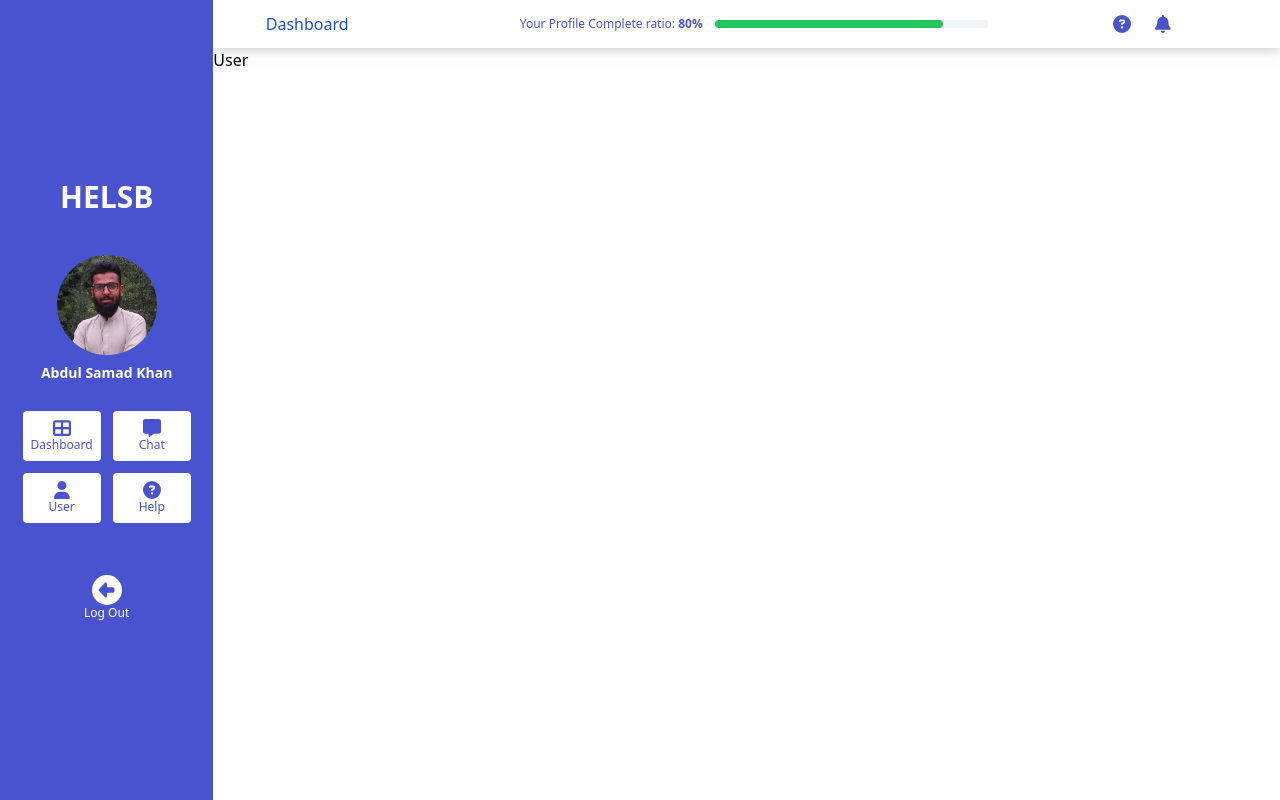
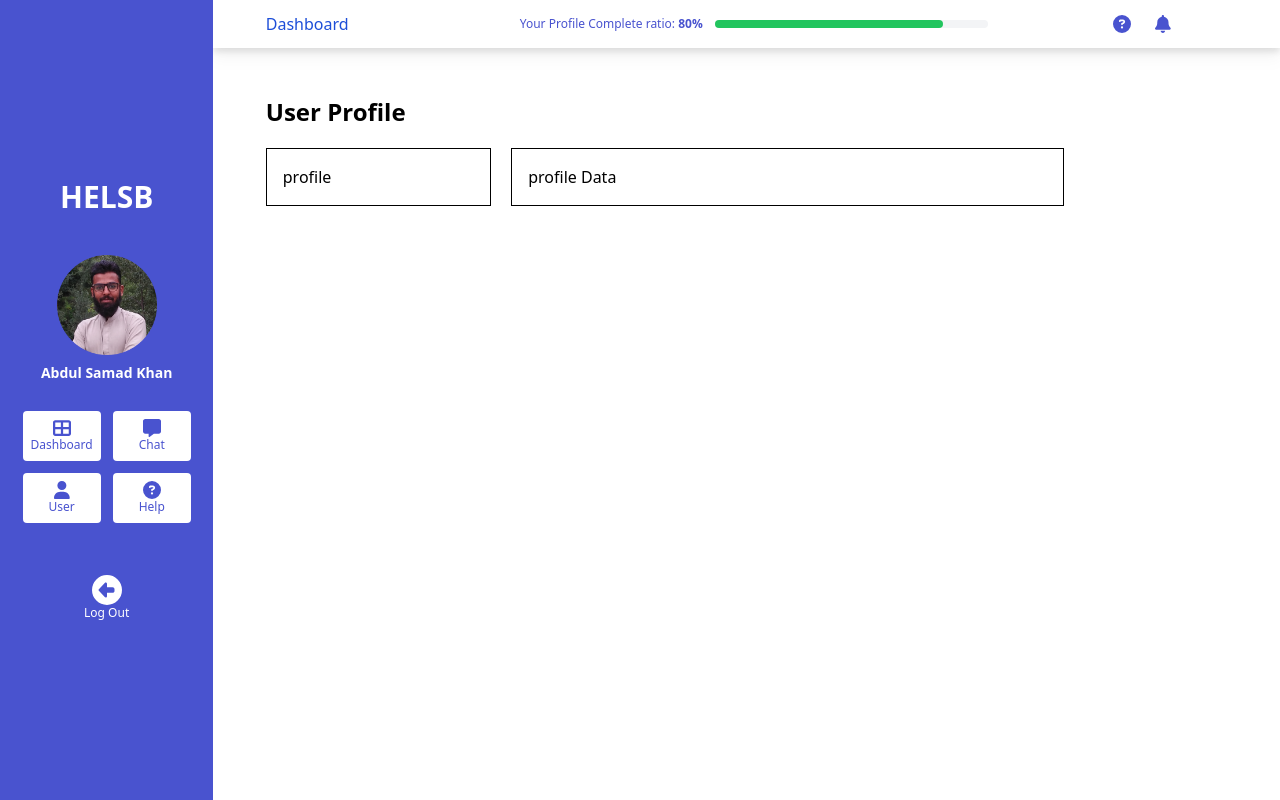
Before and after one commit to AbdulSamad676/Dashboard-in-React, a React (Vite) app: page /user in a window 1280 px wide. Built offline with nearby package versions, Linux system fonts and the light colour scheme.

Commit message:
user profile page is in progress

```diff
--- a/src/pages/Dashboard.jsx
+++ b/src/pages/Dashboard.jsx
@@ -48,7 +48,7 @@ function Dashboard() {
   return (
     <div className='w-11/12 mx-auto mt-10 bg-blue-100  rounded-lg p-2'>
       <div className='loans-row my-5 grid sm:grid-cols-2 lg:grid-cols-3 gap-y-5 sm:gap-y-0 sm:gap-x-5 w-full sm:w-10/12 box-border '>
-				{loanData?.map(item => {
+        {loanData?.map((item) => {
           return <LoansCard key={item.key} data={item} />;
         })}
         {/* <LoansCard textColor={textColor} />
@@ -66,7 +66,7 @@ function Dashboard() {
         </div>
       </div>
       <div className='my-5 grid sm:grid-cols-2 lg:grid-cols-3 gap-y-5 sm:gap-y-0 sm:gap-x-5 w-full md:w-11/12 sm:w-12/12 box-border '>
-				{uniData?.map(item => {
+        {uniData?.map((item) => {
           return <UniCard key={item.key} data={item} />;
         })}
 
--- a/src/pages/User.jsx
+++ b/src/pages/User.jsx
@@ -1,7 +1,21 @@
 import React from 'react';
 
 function User() {
-	return <div>User</div>;
+  return (
+    <div className='w-11/12 mx-auto mt-10 rounded-lg p-2'>
+      <div className='title-row'>
+        <h2 className='text-2xl font-semibold'>User Profile</h2>
+      </div>
+      <div className='profile-row grid grid-cols-12 my-5 gap-x-5'>
+        <div className='profile col-span-3 border border-black p-4'>
+          profile
+        </div>
+        <div className='profile col-span-7 border border-black p-4'>
+          profile Data
+        </div>
+      </div>
+    </div>
+  );
 }
 
 export default User;
```
Lines whose indentation alone changed are shown as unchanged.
